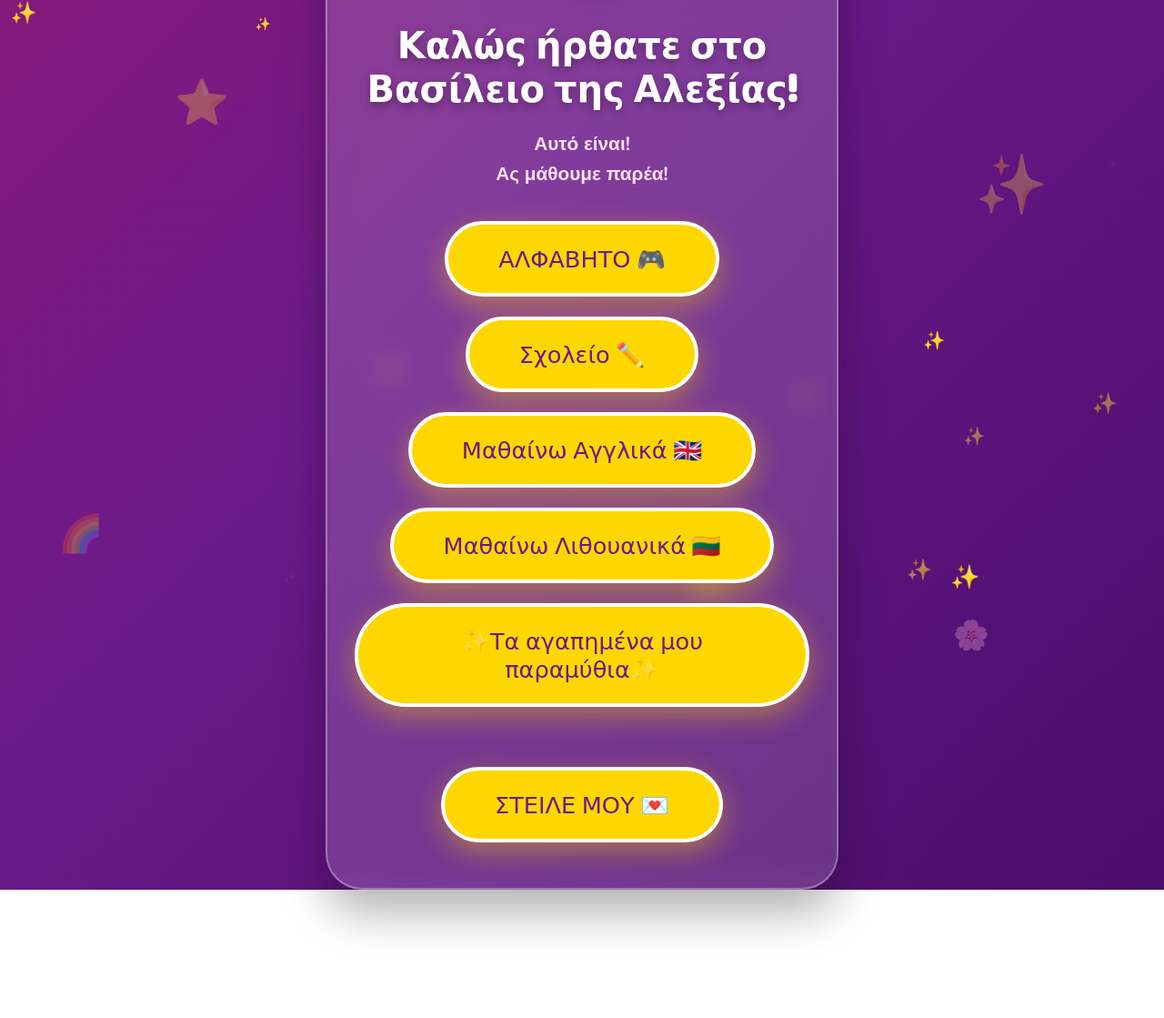
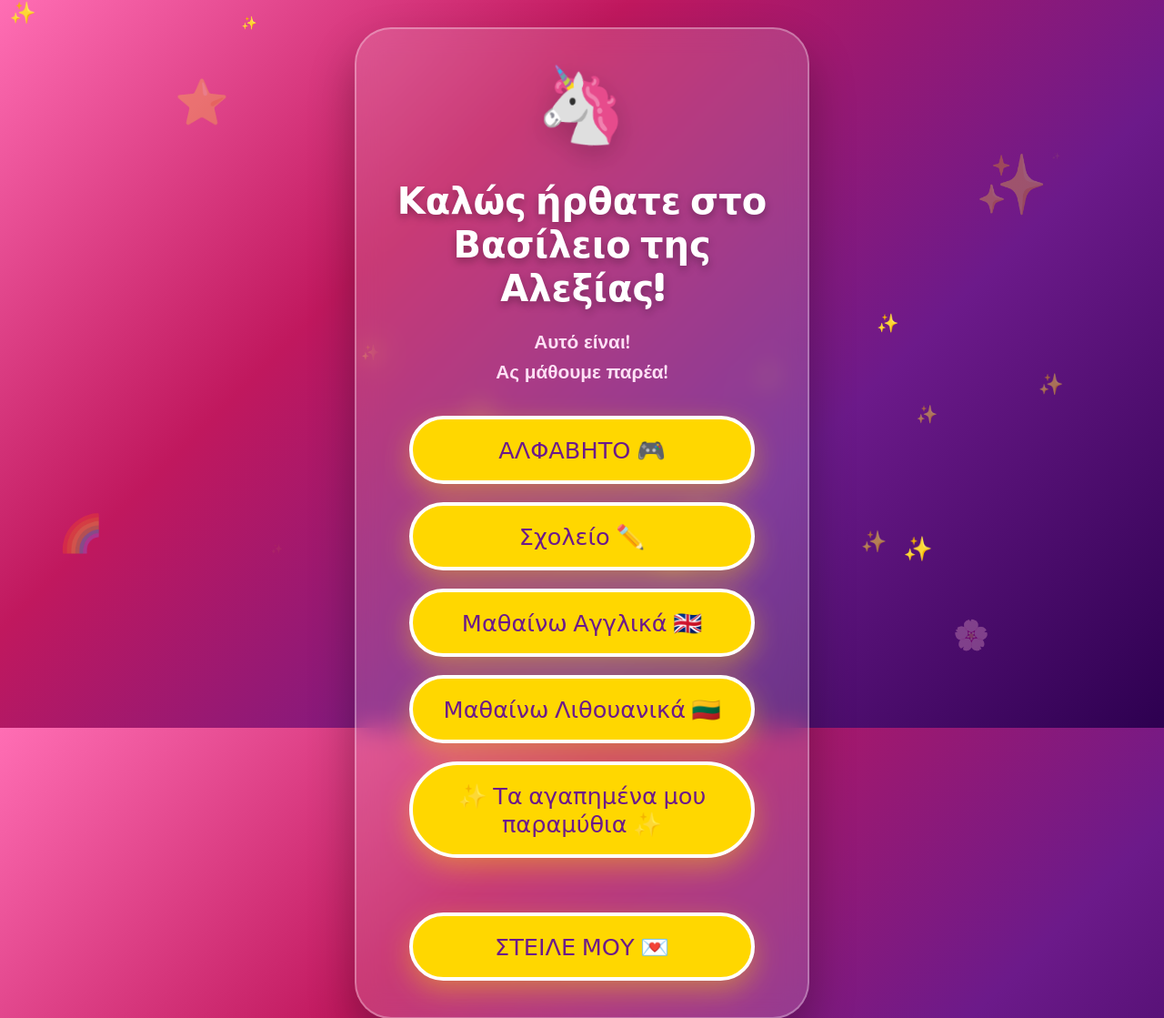
Before and after one commit to mrstop75/Aleksia, a plain HTML site: page index.html in a window 1280 px wide. Shown: the top 1119 px of the page at 91% size. Before the commit the page ends 978 px from the top, so only its background shows below. Drawn offline with nearby package versions, Linux system fonts and the light colour scheme.

Commit message:
Update index.html
minor updates on scrolling, button display and decorations

```diff
--- a/index.html
+++ b/index.html
@@ -13,18 +13,31 @@
             --gold: #ffd700;
         }
 
+        * {
+            box-sizing: border-box;
+        }
+
+        html {
+            min-height: 100%;
+        }
+
         body {
             font-family: 'Nunito', sans-serif;
             margin: 0;
-            height: 100vh;
+            /* min-height instead of height, so the page can grow and scroll */
+            min-height: 100vh;
+            min-height: 100dvh;
             display: flex;
             align-items: center;
             justify-content: center;
+            padding: 30px 0;
             /* Animated gradient background */
             background: linear-gradient(-45deg, #2d0050, #6c1a8a, #c0185e, #ff6eb4);
             background-size: 400% 400%;
+            background-attachment: fixed;
             animation: gradientBG 15s ease infinite;
-            overflow: hidden;
+            overflow-x: hidden;
+            overflow-y: auto;
         }
 
         @keyframes gradientBG {
@@ -33,9 +46,9 @@
             100% { background-position: 0% 50%; }
         }
 
-        /* Floating stars/shapes in the background */
+        /* Floating stars/shapes in the background (fixed = don't affect page height) */
         .bg-deco {
-            position: absolute;
+            position: fixed;
             color: rgba(255, 255, 255, 0.3);
             user-select: none;
             pointer-events: none;
@@ -46,23 +59,23 @@
             background: rgba(255, 255, 255, 0.15);
             backdrop-filter: blur(15px);
             -webkit-backdrop-filter: blur(15px);
-            padding: 50px 30px;
+            padding: 40px 25px;
             border-radius: 40px;
             border: 2px solid rgba(255, 255, 255, 0.3);
             box-shadow: 0 25px 50px rgba(0,0,0,0.3);
             max-width: 500px;
-            width: 85%;
+            width: 88%;
             text-align: center;
             position: relative;
             z-index: 10;
         }
 
         .unicorn-main {
-            font-size: 6rem;
+            font-size: 5rem;
             display: inline-block;
             animation: float 4s ease-in-out infinite;
             filter: drop-shadow(0 10px 15px rgba(0,0,0,0.2));
-            margin-bottom: 20px;
+            margin-bottom: 15px;
         }
 
         @keyframes float {
@@ -73,7 +86,7 @@
         h1 {
             font-family: 'Fredoka One', cursive;
             color: white;
-            font-size: clamp(1.8rem, 5vw, 2.5rem);
+            font-size: clamp(1.6rem, 5vw, 2.5rem);
             margin: 0 0 20px;
             text-shadow: 0 4px 10px rgba(0,0,0,0.3);
         }
@@ -82,34 +95,49 @@
             color: #ffe0f5;
             font-size: 1.3rem;
             line-height: 1.6;
-            margin-bottom: 35px;
+            margin: 0 0 30px;
             font-weight: 700;
         }
 
+        /* Buttons stacked with spacing instead of <br> tags */
+        .buttons {
+            display: flex;
+            flex-direction: column;
+            align-items: center;
+            gap: 20px;
+        }
+
         .play-btn {
-            display: inline-block;
+            display: block;
+            width: 100%;
+            max-width: 380px;
             background: #ffd700;
             color: #6c1a8a;
             text-decoration: none;
-            padding: 22px 55px;
+            padding: 18px 25px;
             border-radius: 60px;
             font-family: 'Fredoka One', cursive;
-            font-size: 1.6rem;
+            font-size: clamp(1.2rem, 4.5vw, 1.6rem);
             box-shadow: 0 10px 30px rgba(255, 215, 0, 0.4);
             transition: all 0.4s cubic-bezier(0.175, 0.885, 0.32, 1.275);
             border: 4px solid white;
         }
 
         .play-btn:hover {
-            transform: scale(1.1);
+            transform: scale(1.05);
             background: white;
             color: var(--dpink);
             box-shadow: 0 15px 40px rgba(255, 255, 255, 0.5);
         }
 
+        .spacer {
+            height: 20px;
+        }
+
         /* Small sparkles animation */
         .sparkle {
-            position: absolute;
+            position: fixed;
+            pointer-events: none;
             animation: twinkle 3s infinite;
             opacity: 0;
         }
@@ -131,22 +159,20 @@
         <span class="unicorn-main">🦄</span>
         <h1>Καλώς ήρθατε στο Βασίλειο της Αλεξίας!</h1>
         <p>Αυτό είναι!<br>Ας μάθουμε παρέα!</p>
-        <a href="game.html" class="play-btn"> ΑΛΦΑΒΗΤΟ 🎮</a><br>
-        <br>
-        <a href="school.html" class="play-btn"> Σχολείο ✏️</a><br>
-        <br>
-        <a href="English.html" class="play-btn"> Μαθαίνω Αγγλικά 🇬🇧 </a><br>
-        <br>
-        <a href="LT.html" class="play-btn"> Μαθαίνω Λιθουανικά 🇱🇹 </a><br>
-        <br>
-        <a href="storieshome.html" class="play-btn"> ✨Τα αγαπημένα μου παραμύθια✨ </a><br>
-        <br>
-        <br>
-        <br>
-        <a href="https://docs.google.com/forms/d/e/1FAIpQLSftQvbJWGhmQDUJiOEo9lEfHGFpRau6RYgTjYwggVz_ZNmwyw/viewform" target="_blank" class="play-btn">
-        ΣΤΕΙΛΕ ΜΟΥ 💌
-    </a>
-</div>
+
+        <div class="buttons">
+            <a href="game.html" class="play-btn">ΑΛΦΑΒΗΤΟ 🎮</a>
+            <a href="school.html" class="play-btn">Σχολείο ✏️</a>
+            <a href="English.html" class="play-btn">Μαθαίνω Αγγλικά 🇬🇧</a>
+            <a href="LT.html" class="play-btn">Μαθαίνω Λιθουανικά 🇱🇹</a>
+            <a href="storieshome.html" class="play-btn">✨ Τα αγαπημένα μου παραμύθια ✨</a>
+
+            <div class="spacer"></div>
+
+            <a href="https://docs.google.com/forms/d/e/1FAIpQLSftQvbJWGhmQDUJiOEo9lEfHGFpRau6RYgTjYwggVz_ZNmwyw/viewform" target="_blank" rel="noopener" class="play-btn">
+                ΣΤΕΙΛΕ ΜΟΥ 💌
+            </a>
+        </div>
     </div>
 
     <script>
@@ -155,8 +181,8 @@
             const s = document.createElement('div');
             s.className = 'sparkle';
             s.innerHTML = '✨';
-            s.style.left = Math.random() * 100 + '%';
-            s.style.top = Math.random() * 100 + '%';
+            s.style.left = Math.random() * 95 + '%';
+            s.style.top = Math.random() * 95 + '%';
             s.style.animationDelay = Math.random() * 5 + 's';
             s.style.fontSize = (Math.random() * 20 + 10) + 'px';
             document.body.appendChild(s);
```
